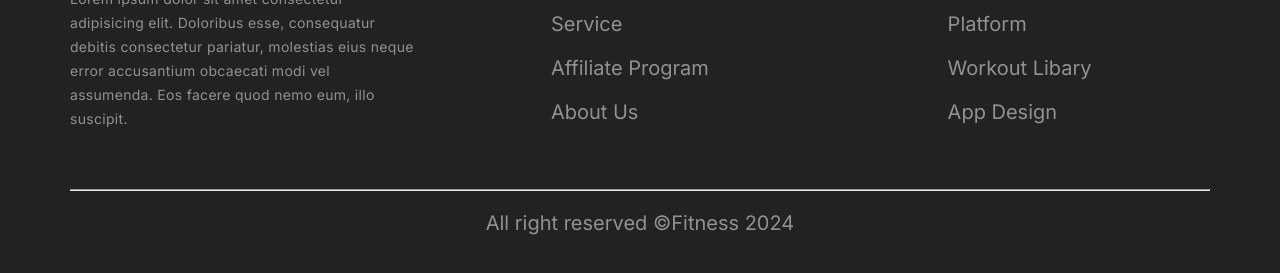
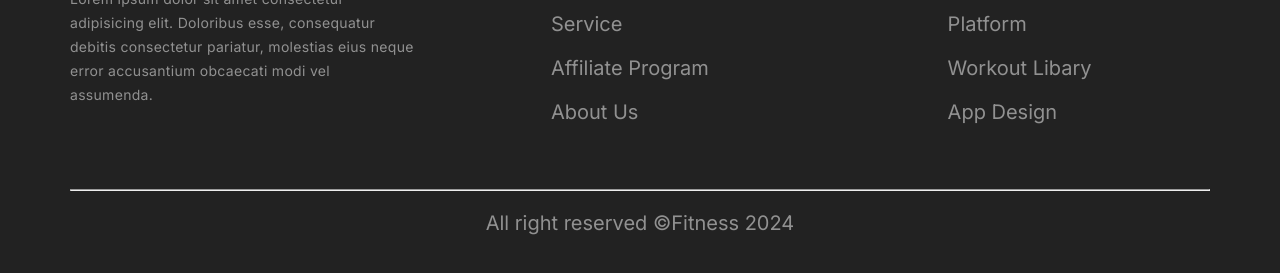
Before and after one commit to itzmorshed24/fitness-website, a plain HTML site: page index.html in a window 1280 px wide. Shown: the part 3788-4061 px from the top of the page. Drawn offline with Linux system fonts and the light colour scheme; a web font is replaced by a local one.

Commit message:
added correction some words

```diff
--- a/index.html
+++ b/index.html
@@ -341,8 +341,7 @@
             <p class="text-light-gray" id="footer-cnt">
               Lorem ipsum dolor sit amet consectetur adipisicing elit. Doloribus
               esse, consequatur debitis consectetur pariatur, molestias eius
-              neque error accusantium obcaecati modi vel assumenda. Eos facere
-              quod nemo eum, illo suscipit.
+              neque error accusantium obcaecati modi vel assumenda.
             </p>
           </div>
         </div>
```
